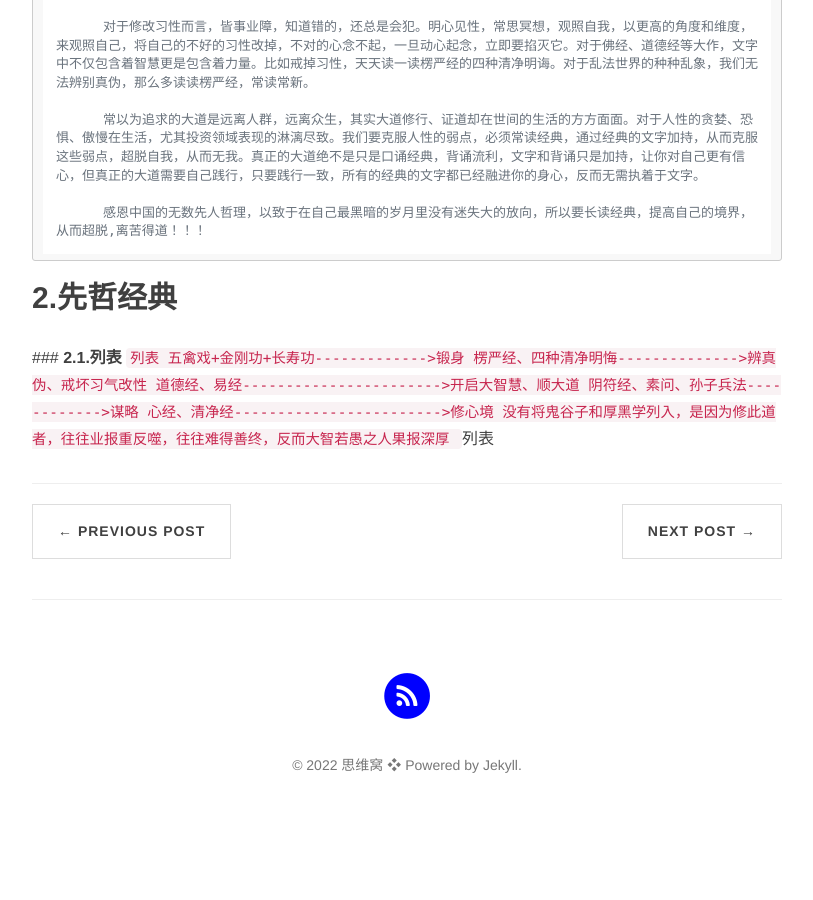
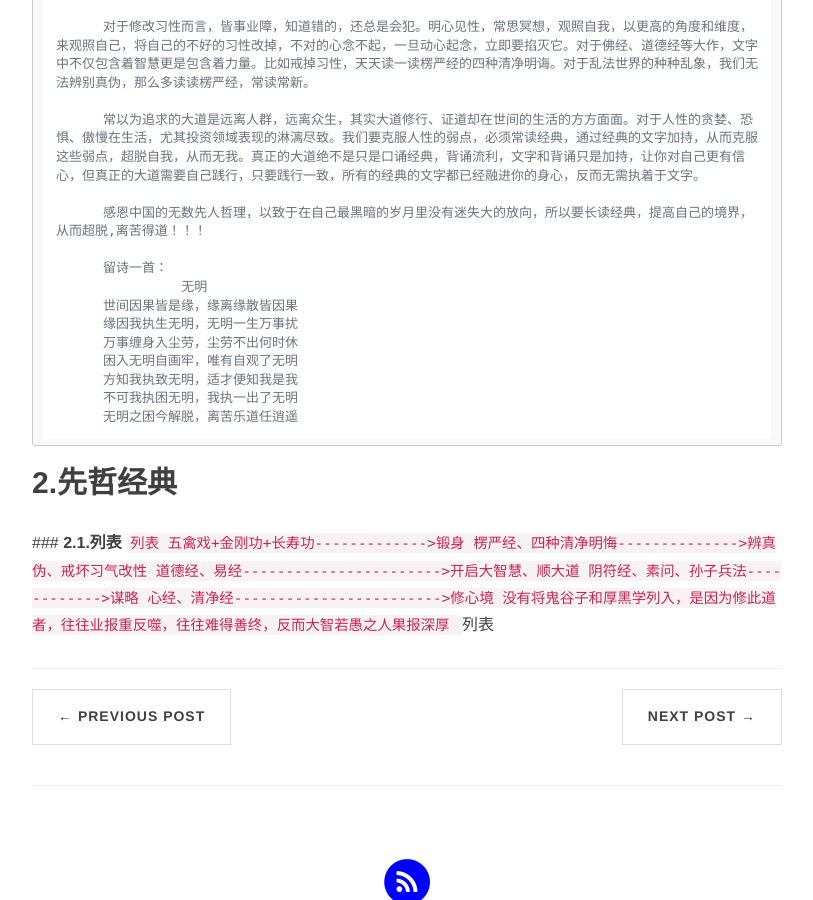
Before and after one commit to figerdeng/siweiwo, a Jekyll site: the page built from _posts/2022-06-01-人生顿悟.md, in a window 1280 px wide and 900 px high, scrolled down 1584 px. Shown: the whole window, without its empty margins (233-1046 px from the left). Built offline with Jekyll 4.4.1, drawn with Linux system fonts in a browser that asks for light colours; nearby versions of some CDN libraries; comment, search, counter and statistics services are not loaded; before the commit the page ends 2427 px from its top, so only the background shows below that.

Commit message:
人生顿悟

````diff
--- a/_posts/2022-06-01-人生顿悟.md
+++ b/_posts/2022-06-01-人生顿悟.md
@@ -52,6 +52,16 @@ description: 人生顿悟
       常以为追求的大道是远离人群，远离众生，其实大道修行、证道却在世间的生活的方方面面。对于人性的贪婪、恐惧、傲慢在生活，尤其投资领域表现的淋漓尽致。我们要克服人性的弱点，必须常读经典，通过经典的文字加持，从而克服这些弱点，超脱自我，从而无我。真正的大道绝不是只是口诵经典，背诵流利，文字和背诵只是加持，让你对自己更有信心，但真正的大道需要自己践行，只要践行一致，所有的经典的文字都已经融进你的身心，反而无需执着于文字。
 
       感恩中国的无数先人哲理，以致于在自己最黑暗的岁月里没有迷失大的放向，所以要长读经典，提高自己的境界，从而超脱,离苦得道！！！
+
+      留诗一首：
+                无明
+      世间因果皆是缘，缘离缘散皆因果
+      缘因我执生无明，无明一生万事扰
+      万事缠身入尘劳，尘劳不出何时休
+      困入无明自画牢，唯有自观了无明
+      方知我执致无明，适才便知我是我
+      不可我执困无明，我执一出了无明
+      无明之困今解脱，离苦乐道任逍遥
   ```
 ## **2.先哲经典**
   ### **2.1.列表**
````
